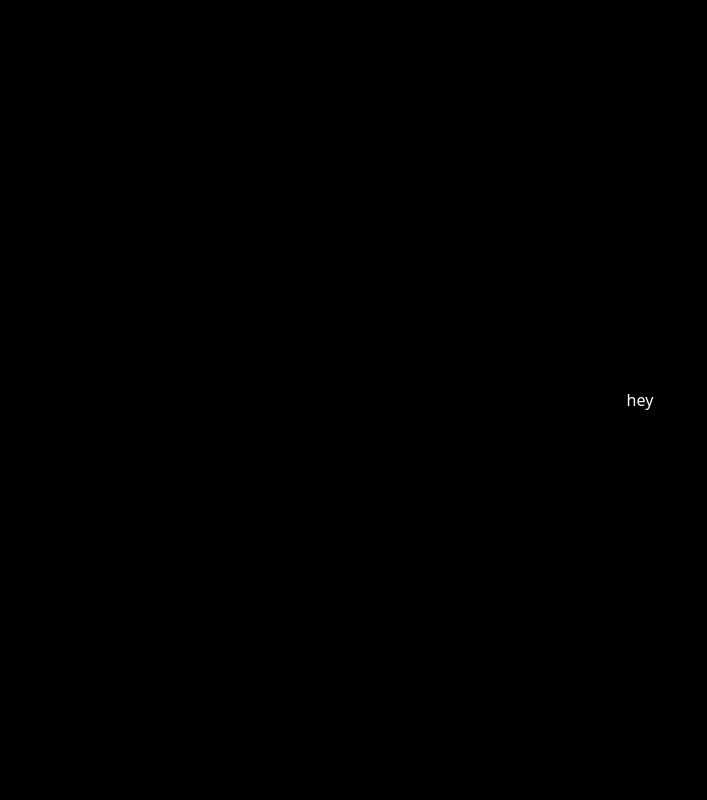
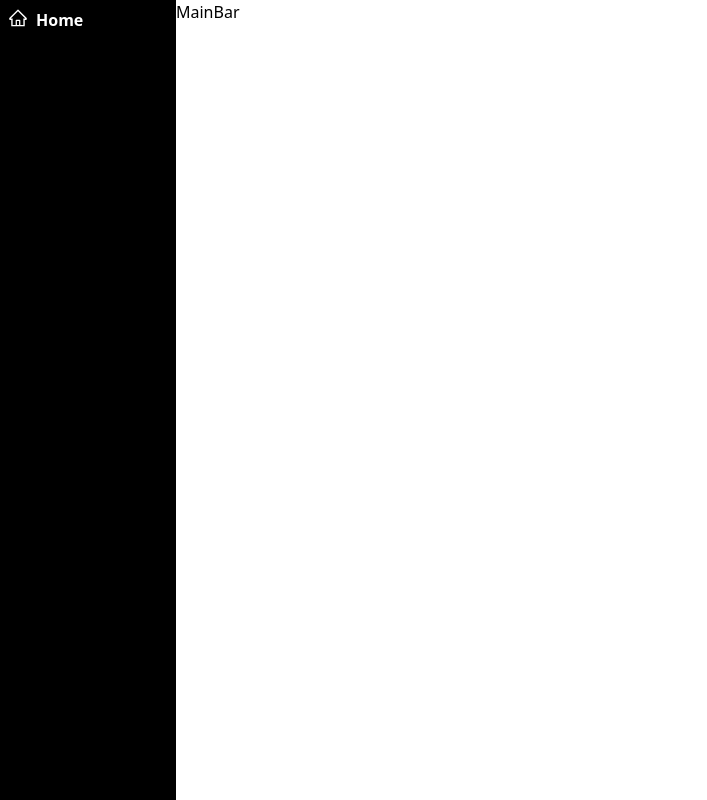
Before and after one commit to kunwarabhi7/spotifyv2, a Next.js app: page / in a window 1280 px wide. Shown: the whole page, without its empty margins (0-707 px from the left). Built offline with nearby package versions, Linux system fonts and the light colour scheme.

Commit message:
started sidebar

```diff
--- /dev/null
+++ b/components/MainBar.jsx
@@ -0,0 +1,9 @@
+import React from 'react'
+
+const MainBar = () => {
+  return (
+    <div>MainBar</div>
+  )
+}
+
+export default MainBar
--- /dev/null
+++ b/components/SideBar.jsx
@@ -0,0 +1,16 @@
+import React from 'react'
+import {AiOutlineHome} from 'react-icons/ai'
+
+function SideBar() {
+  return (
+    <div className='w-44 bg-black text-white h-screen'>
+        <div className='flex item-center p-2'>
+
+        <AiOutlineHome size={20}/>
+        <h1 className='pl-2 font-semibold'>Home</h1>
+        </div>
+    </div>
+  )
+}
+
+export default SideBar
--- a/package.json
+++ b/package.json
@@ -11,7 +11,8 @@
   "dependencies": {
     "next": "13.0.6",
     "react": "18.2.0",
-    "react-dom": "18.2.0"
+    "react-dom": "18.2.0",
+    "react-icons": "^4.7.1"
   },
   "devDependencies": {
     "autoprefixer": "^10.4.13",
--- a/pages/index.js
+++ b/pages/index.js
@@ -1,4 +1,6 @@
 import Head from 'next/head'
+import MainBar from '../components/MainBar'
+import SideBar from '../components/SideBar'
 
 export default function Home() {
   return (
@@ -9,8 +11,9 @@ export default function Home() {
         <link rel="icon" href="/favicon.ico" />
       </Head>
 
-      <div className='bg-black text-white h-screen flex justify-center items-center '>
-      hey
+      <div className='flex'>
+      <SideBar />
+      <MainBar />
       </div>
 
 
```
Also changed, not shown: 1 other file (tests, documents, lock files or other folders).
